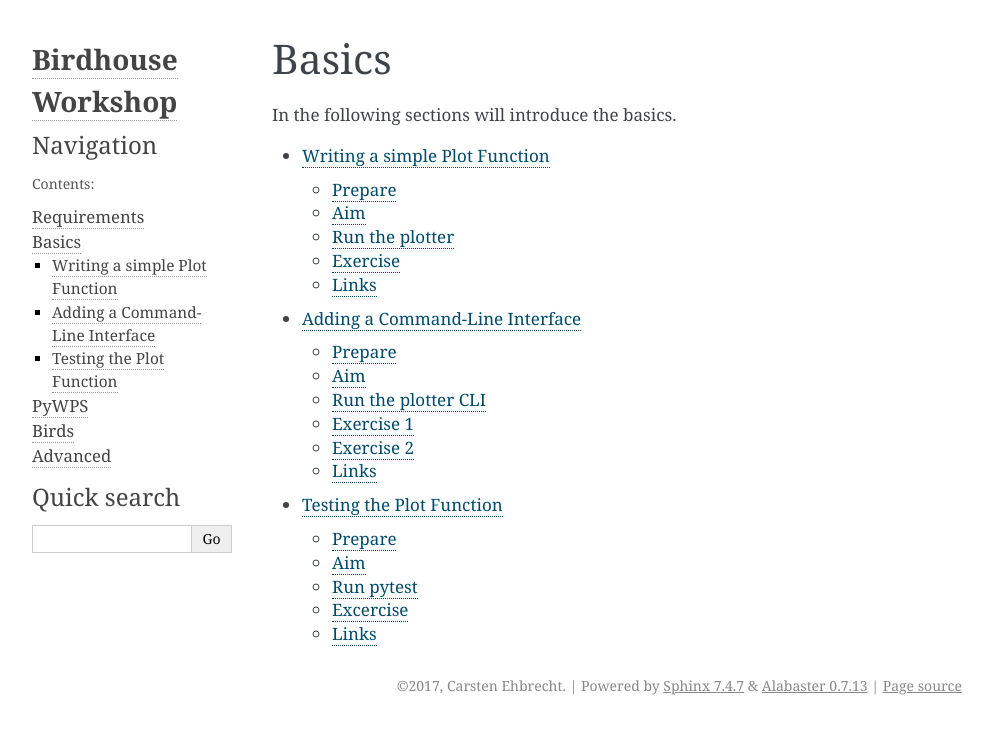
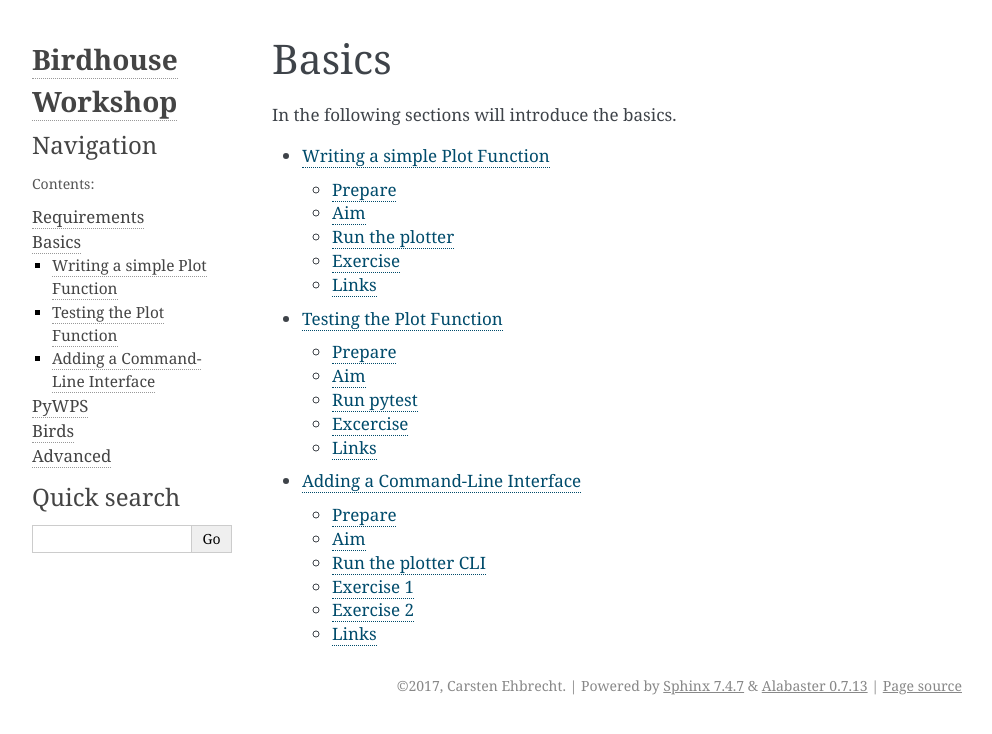
Before and after one commit to bird-house/birdhouse-workshop, a Sphinx documentation site: the page built from docs/source/basics.rst, in a window 1280 px wide. Shown: the top 734 px of the page, without its empty margins (148-1140 px from the left). Built offline with Sphinx 7.4.7, drawn with Linux system fonts in a browser that asks for light colours.

Commit message:
fixed index

```diff
--- a/docs/source/basics.rst
+++ b/docs/source/basics.rst
@@ -9,8 +9,8 @@ In the following sections will introduce the basics.
    :maxdepth: 2
 
    basics/plotter
+   basics/testing_plotter
    basics/plotter_cli
-   basics/testing_plotter
 ..   basics/logging
    basics/jupyter
    advanced/opendap
```
